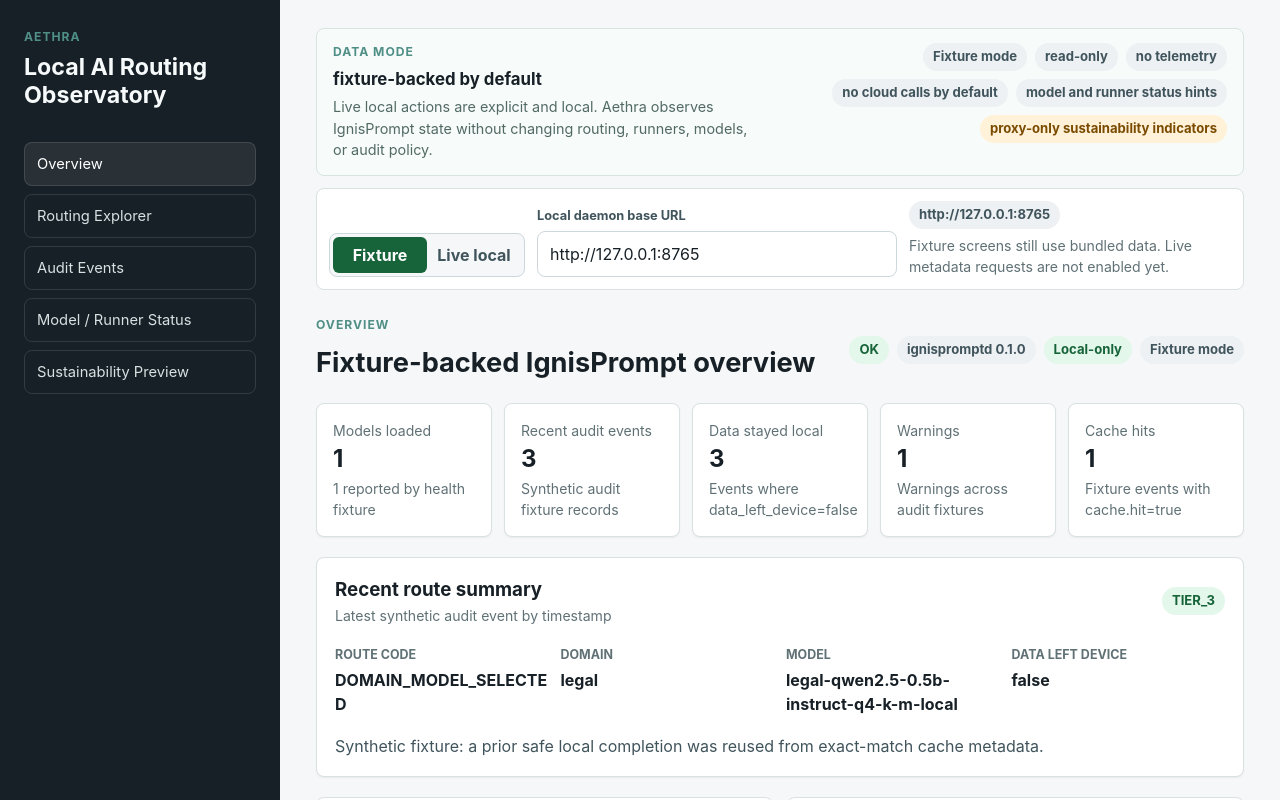
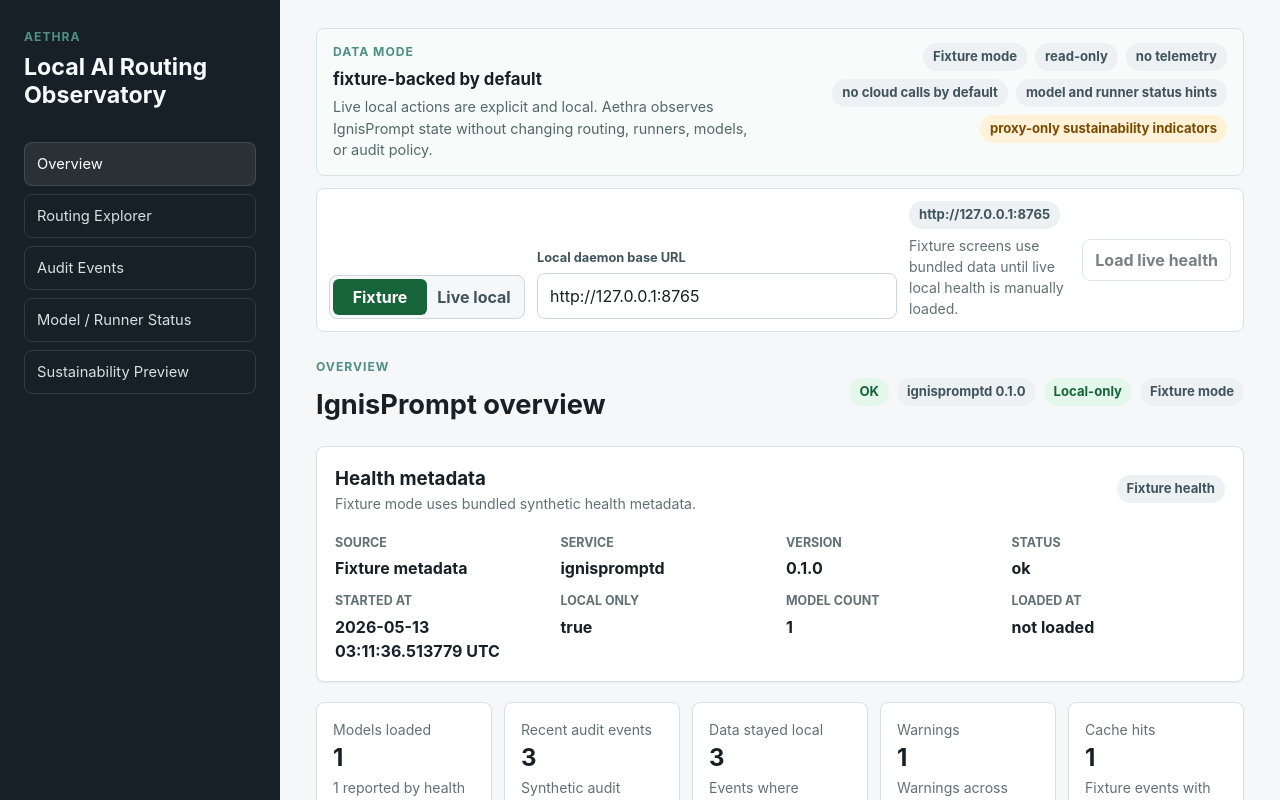
Before and after one commit to AIgnitron/ignisprompt, a React (Vite) app in the folder apps/aethra/: page / in a window 1280 px wide. Shown: the top 800 px of the page. Built offline with nearby package versions, Linux system fonts and the light colour scheme.

Commit message:
feat: add Aethra live health metadata loading (#86)
Co-authored-by: Alaa-Aignitron <alaa@aignitron.com>

```diff
--- a/apps/aethra/src/App.tsx
+++ b/apps/aethra/src/App.tsx
@@ -1,9 +1,11 @@
 import { useState } from "react";
 import { AuditEvents } from "./routes/AuditEvents";
 import { StatusBadge } from "./components/StatusBadge";
-import type { AethraDataMode } from "./dataSource";
+import { createIgnisPromptClient } from "./api/client";
+import type { AethraDataMode, LiveHealthState } from "./dataSource";
 import {
   DEFAULT_AETHRA_BASE_URL,
+  describeHealthLoadError,
   validateLocalBaseUrl,
 } from "./dataSource";
 import { ModelRunnerStatus } from "./routes/ModelRunnerStatus";
@@ -22,6 +24,9 @@ export default function App() {
   const [activeRoute, setActiveRoute] = useState<AethraRoute>("overview");
   const [dataMode, setDataMode] = useState<AethraDataMode>("fixture");
   const [baseUrlInput, setBaseUrlInput] = useState(DEFAULT_AETHRA_BASE_URL);
+  const [liveHealthState, setLiveHealthState] = useState<LiveHealthState>({
+    status: "not-loaded",
+  });
   const baseUrlValidation = validateLocalBaseUrl(baseUrlInput);
   const localBaseUrl = baseUrlValidation.ok
     ? baseUrlValidation.baseUrl
@@ -29,6 +34,33 @@ export default function App() {
   const baseUrlError = baseUrlValidation.ok
     ? undefined
     : baseUrlValidation.error;
+
+  async function loadLiveHealth() {
+    if (baseUrlError) {
+      setLiveHealthState({
+        status: "error",
+        label: "Local URL blocked",
+        message: baseUrlError,
+      });
+      return;
+    }
+
+    setLiveHealthState({ status: "loading" });
+    try {
+      const client = createIgnisPromptClient({ baseUrl: localBaseUrl });
+      const health = await client.health();
+      setLiveHealthState({
+        status: "loaded",
+        health,
+        loadedAt: new Date().toISOString(),
+      });
+    } catch (error) {
+      setLiveHealthState({
+        status: "error",
+        ...describeHealthLoadError(error),
+      });
+    }
+  }
 
   return (
     <div className="app-shell">
@@ -94,7 +126,7 @@ export default function App() {
             <p>
               {dataMode === "fixture"
                 ? "Live local actions are explicit and local. Aethra observes IgnisPrompt state without changing routing, runners, models, or audit policy."
-                : "Live local mode is selected state only in this PR. Metadata fetching for health, models, and audit events comes later."}
+                : "Live local health loading is manual and read-only. Model and audit event metadata fetching comes later."}
             </p>
           </div>
           <div className="mode-badges" aria-label="Aethra mode guarantees">
@@ -116,11 +148,19 @@ export default function App() {
           baseUrlInput={baseUrlInput}
           baseUrl={localBaseUrl}
           baseUrlError={baseUrlError}
+          liveHealthState={liveHealthState}
           onDataModeChange={setDataMode}
           onBaseUrlInputChange={setBaseUrlInput}
+          onLoadLiveHealth={loadLiveHealth}
         />
 
-        {activeRoute === "overview" ? <Overview /> : null}
+        {activeRoute === "overview" ? (
+          <Overview
+            dataMode={dataMode}
+            liveHealthState={liveHealthState}
+            onLoadLiveHealth={loadLiveHealth}
+          />
+        ) : null}
         {activeRoute === "routing-explorer" ? (
           <RoutingExplorer
             localBaseUrl={localBaseUrl}
@@ -142,8 +182,10 @@ type DataSourceControlProps = {
   baseUrlInput: string;
   baseUrl: string;
   baseUrlError?: string;
+  liveHealthState: LiveHealthState;
   onDataModeChange: (dataMode: AethraDataMode) => void;
   onBaseUrlInputChange: (baseUrl: string) => void;
+  onLoadLiveHealth: () => void;
 };
 
 function DataSourceControl({
@@ -151,9 +193,16 @@ function DataSourceControl({
   baseUrlInput,
   baseUrl,
   baseUrlError,
+  liveHealthState,
   onDataModeChange,
   onBaseUrlInputChange,
+  onLoadLiveHealth,
 }: DataSourceControlProps) {
+  const canLoadHealth =
+    dataMode === "live-local" &&
+    !baseUrlError &&
+    liveHealthState.status !== "loading";
+
   return (
     <section className="data-source-control" aria-label="Aethra data source">
       <div className="mode-toggle" aria-label="Select Aethra data mode">
@@ -189,9 +238,20 @@ function DataSourceControl({
         </StatusBadge>
         <p className="muted">
           {baseUrlError ??
-            "Fixture screens still use bundled data. Live metadata requests are not enabled yet."}
+            "Fixture screens use bundled data until live local health is manually loaded."}
         </p>
       </div>
+
+      <button
+        type="button"
+        className="secondary-button health-load-button"
+        disabled={!canLoadHealth}
+        onClick={onLoadLiveHealth}
+      >
+        {liveHealthState.status === "loading"
+          ? "Loading health"
+          : "Load live health"}
+      </button>
     </section>
   );
 }
--- a/apps/aethra/src/dataSource.ts
+++ b/apps/aethra/src/dataSource.ts
@@ -1,3 +1,6 @@
+import type { HealthResponse } from "./api/contracts";
+import { AethraApiError } from "./api/errors";
+
 export type AethraDataMode = "fixture" | "live-local";
 
 export const DEFAULT_AETHRA_BASE_URL = "http://127.0.0.1:8765";
@@ -10,6 +13,24 @@ export type LocalBaseUrlValidation =
   | {
       ok: false;
       error: string;
+    };
+
+export type LiveHealthState =
+  | {
+      status: "not-loaded";
+    }
+  | {
+      status: "loading";
+    }
+  | {
+      status: "loaded";
+      health: HealthResponse;
+      loadedAt: string;
+    }
+  | {
+      status: "error";
+      label: string;
+      message: string;
     };
 
 const loopbackHostnames = new Set(["127.0.0.1", "localhost", "[::1]", "::1"]);
@@ -66,3 +87,45 @@ export function validateLocalBaseUrl(
     baseUrl: normalizeLocalBaseUrl(baseUrl),
   };
 }
+
+export function describeHealthLoadError(error: unknown): {
+  label: string;
+  message: string;
+} {
+  if (error instanceof AethraApiError) {
+    switch (error.kind) {
+      case "unreachable-daemon":
+        return {
+          label: "Daemon unreachable",
+          message:
+            "Aethra could not reach the configured local IgnisPrompt daemon.",
+        };
+      case "timeout":
+        return {
+          label: "Timeout",
+          message: "The local daemon did not respond before the request timed out.",
+        };
+      case "invalid-json":
+        return {
+          label: "Invalid JSON",
+          message: "The local daemon returned a response that was not valid JSON.",
+        };
+      case "unexpected-shape":
+        return {
+          label: "Unsupported schema",
+          message:
+            "The local daemon returned JSON that did not match the expected health schema.",
+        };
+      case "http-error":
+        return {
+          label: "HTTP error",
+          message: `The local daemon returned HTTP ${error.status ?? "error"}.`,
+        };
+    }
+  }
+
+  return {
+    label: "Health load failed",
+    message: "Aethra could not load live local health metadata.",
+  };
+}
--- a/apps/aethra/src/routes/Overview.tsx
+++ b/apps/aethra/src/routes/Overview.tsx
@@ -1,5 +1,6 @@
 import { MetricCard } from "../components/MetricCard";
 import { StatusBadge } from "../components/StatusBadge";
+import type { AethraDataMode, LiveHealthState } from "../dataSource";
 import {
   auditEventFixtures,
   healthFixture,
@@ -17,27 +18,55 @@ const summary = buildOverviewSummary(
 );
 const warningExamples = getWarningExamples(auditEventFixtures);
 
-export function Overview() {
+type OverviewProps = {
+  dataMode: AethraDataMode;
+  liveHealthState: LiveHealthState;
+  onLoadLiveHealth: () => void;
+};
+
+export function Overview({
+  dataMode,
+  liveHealthState,
+  onLoadLiveHealth,
+}: OverviewProps) {
   const latestEvent = summary.latestEvent;
+  const liveHealth =
+    dataMode === "live-local" && liveHealthState.status === "loaded"
+      ? liveHealthState.health
+      : undefined;
+  const healthForStatus = liveHealth ?? healthFixture;
+  const healthSourceLabel = liveHealth
+    ? "Live local health"
+    : dataMode === "live-local"
+      ? "Fixture fallback"
+      : "Fixture mode";
 
   return (
     <section id="overview" className="page-section">
       <header className="page-header">
         <div>
           <p className="eyebrow">Overview</p>
-          <h2>Fixture-backed IgnisPrompt overview</h2>
+          <h2>IgnisPrompt overview</h2>
         </div>
-        <div className="status-strip" aria-label="Overview fixture status">
-          <StatusBadge tone="ok">{healthFixture.status.toUpperCase()}</StatusBadge>
+        <div className="status-strip" aria-label="Overview health status">
+          <StatusBadge tone="ok">{healthForStatus.status.toUpperCase()}</StatusBadge>
           <StatusBadge tone="neutral">
-            {healthFixture.service} {healthFixture.version}
+            {healthForStatus.service} {healthForStatus.version}
           </StatusBadge>
-          <StatusBadge tone={healthFixture.local_only ? "ok" : "warning"}>
-            {healthFixture.local_only ? "Local-only" : "Local-only off"}
+          <StatusBadge tone={healthForStatus.local_only ? "ok" : "warning"}>
+            {healthForStatus.local_only ? "Local-only" : "Local-only off"}
           </StatusBadge>
-          <StatusBadge tone="neutral">Fixture mode</StatusBadge>
+          <StatusBadge tone={liveHealth ? "ok" : "neutral"}>
+            {healthSourceLabel}
+          </StatusBadge>
         </div>
       </header>
+
+      <HealthMetadataPanel
+        dataMode={dataMode}
+        liveHealthState={liveHealthState}
+        onLoadLiveHealth={onLoadLiveHealth}
+      />
 
       <div className="metric-grid" aria-label="Aethra fixture metrics">
         <MetricCard
@@ -180,3 +209,151 @@ export function Overview() {
     </section>
   );
 }
+
+type HealthMetadataPanelProps = {
+  dataMode: AethraDataMode;
+  liveHealthState: LiveHealthState;
+  onLoadLiveHealth: () => void;
+};
+
+function HealthMetadataPanel({
+  dataMode,
+  liveHealthState,
+  onLoadLiveHealth,
+}: HealthMetadataPanelProps) {
+  const isLiveMode = dataMode === "live-local";
+  const health =
+    isLiveMode && liveHealthState.status === "loaded"
+      ? liveHealthState.health
+      : healthFixture;
+  const sourceLabel =
+    isLiveMode && liveHealthState.status === "loaded"
+      ? "Live local metadata"
+      : isLiveMode
+        ? "Fixture fallback"
+        : "Fixture metadata";
+
+  return (
+    <section className="panel" aria-label="Health metadata source">
+      <div className="panel-heading">
+        <div>
+          <h3>Health metadata</h3>
+          <p className="muted">
+            {isLiveMode
+              ? "Manual read-only GET /health from the configured local daemon."
+              : "Fixture mode uses bundled synthetic health metadata."}
+          </p>
+        </div>
+        <StatusBadge
+          tone={
+            liveHealthState.status === "error"
+              ? "warning"
+              : liveHealthState.status === "loaded" && isLiveMode
+                ? "ok"
+                : "neutral"
+          }
+        >
+          {getHealthStateLabel(dataMode, liveHealthState)}
+        </StatusBadge>
+      </div>
+
+      {isLiveMode && liveHealthState.status === "not-loaded" ? (
+        <p className="explanation">
+          Live local health is not loaded yet. Aethra is showing fixture health
+          values until you manually refresh.
+        </p>
+      ) : null}
+
+      {isLiveMode && liveHealthState.status === "loading" ? (
+        <p className="explanation">
+          Loading read-only health metadata from the configured local daemon.
+        </p>
+      ) : null}
+
+      {isLiveMode && liveHealthState.status === "error" ? (
+        <p className="explanation">
+          {liveHealthState.label}: {liveHealthState.message} Fixture health
+          values remain clearly labeled below.
+        </p>
+      ) : null}
+
+      <dl className="definition-grid health-grid">
+        <div>
+          <dt>Source</dt>
+          <dd>{sourceLabel}</dd>
+        </div>
+        <div>
+          <dt>Service</dt>
+          <dd>{health.service}</dd>
+        </div>
+        <div>
+          <dt>Version</dt>
+          <dd>{health.version}</dd>
+        </div>
+        <div>
+          <dt>Status</dt>
+          <dd>{health.status}</dd>
+        </div>
+        <div>
+          <dt>Started at</dt>
+          <dd>{formatTimestamp(health.started_at)}</dd>
+        </div>
+        <div>
+          <dt>Local only</dt>
+          <dd>{String(health.local_only)}</dd>
+        </div>
+        <div>
+          <dt>Model count</dt>
+          <dd>{health.model_count}</dd>
+        </div>
+        <div>
+          <dt>Loaded at</dt>
+          <dd>
+            {liveHealthState.status === "loaded" && isLiveMode
+              ? formatTimestamp(liveHealthState.loadedAt)
+              : "not loaded"}
+          </dd>
+        </div>
+      </dl>
+
+      {isLiveMode ? (
+        <div className="button-row health-action-row">
+          <button
+            type="button"
+            className="secondary-button"
+            disabled={liveHealthState.status === "loading"}
+            onClick={onLoadLiveHealth}
+          >
+            {liveHealthState.status === "loading"
+              ? "Loading health"
+              : "Refresh live health"}
+          </button>
+        </div>
+      ) : null}
+    </section>
+  );
+}
+
+function getHealthStateLabel(
+  dataMode: AethraDataMode,
+  liveHealthState: LiveHealthState,
+): string {
+  if (dataMode === "fixture") {
+    return "Fixture health";
+  }
+
+  switch (liveHealthState.status) {
+    case "not-loaded":
+      return "Live health not loaded";
+    case "loading":
+      return "Loading live health";
+    case "loaded":
+      return "Live health loaded";
+    case "error":
+      return liveHealthState.label;
+  }
+}
+
+function formatTimestamp(timestamp: string): string {
+  return timestamp.replace("T", " ").replace("Z", " UTC");
+}
--- a/apps/aethra/src/styles.css
+++ b/apps/aethra/src/styles.css
@@ -161,7 +161,7 @@ textarea:focus {
 
 .data-source-control {
   display: grid;
-  grid-template-columns: auto minmax(260px, 360px) minmax(0, 1fr);
+  grid-template-columns: auto minmax(260px, 360px) minmax(0, 1fr) auto;
   gap: 12px;
   align-items: end;
   max-width: 1160px;
@@ -218,6 +218,11 @@ textarea:focus {
   gap: 6px;
   justify-items: start;
   min-width: 0;
+}
+
+.health-load-button {
+  align-self: center;
+  white-space: nowrap;
 }
 
 .page-section {
@@ -314,6 +319,10 @@ textarea:focus {
   grid-template-columns: repeat(4, minmax(0, 1fr));
   gap: 12px;
   margin: 20px 0 0;
+}
+
+.health-grid {
+  grid-template-columns: repeat(4, minmax(0, 1fr));
 }
 
 .definition-grid div {
@@ -509,6 +518,15 @@ textarea:focus {
   color: #25353b;
 }
 
+.secondary-button:disabled {
+  cursor: not-allowed;
+  opacity: 0.62;
+}
+
+.health-action-row {
+  margin-top: 18px;
+}
+
 .table-scroll {
   overflow-x: auto;
   margin: 16px -18px -18px;
```
Also changed, not shown: 1 other file (tests, documents, lock files or other folders).
